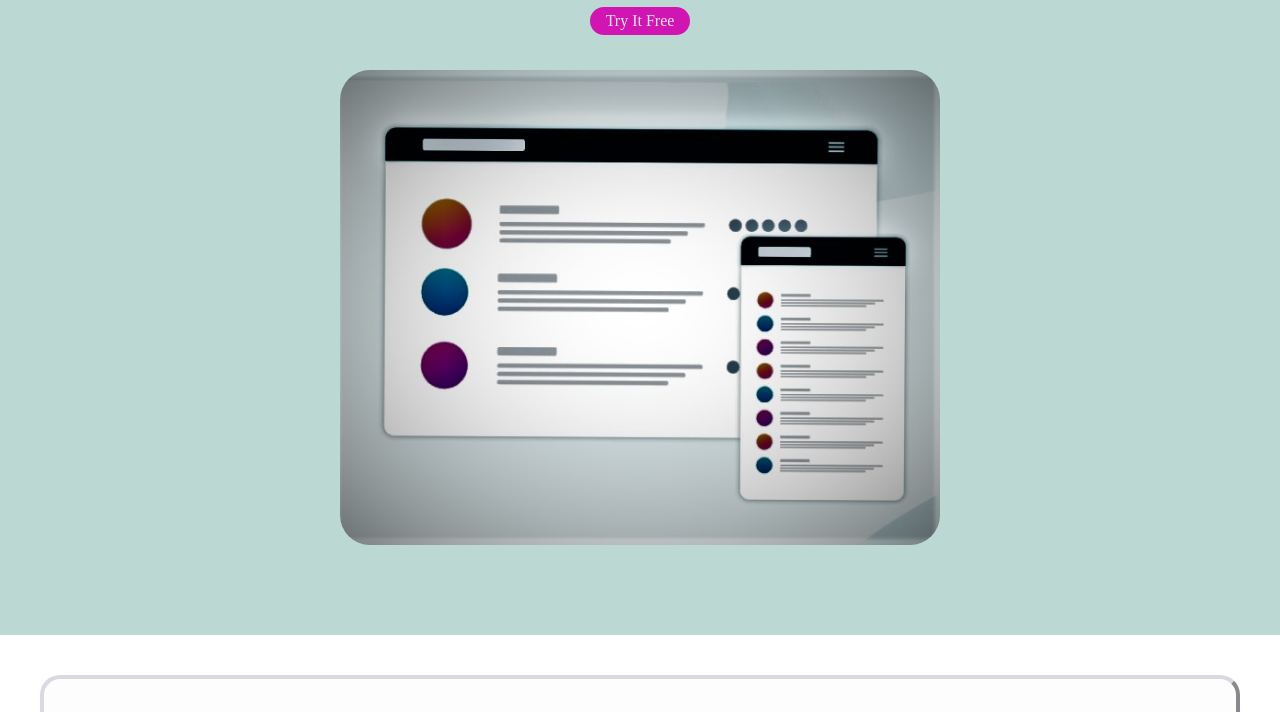
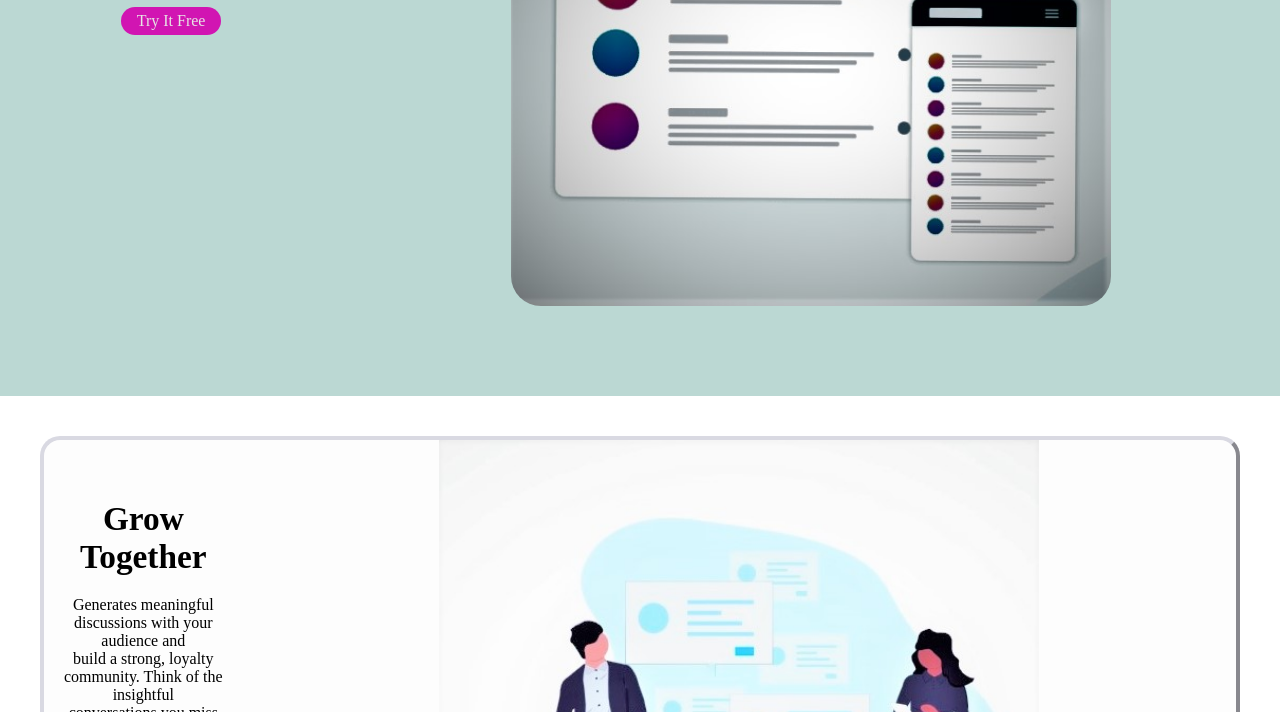
Before and after one commit to gizmo-nrb/huddle, a plain HTML site: page index.html in a window 1280 px wide. Shown: the part 279-991 px from the top of the page. Drawn offline with Linux system fonts and the light colour scheme.

Commit message:
first commit

```diff
--- a/cssfile.css
+++ b/cssfile.css
@@ -15,6 +15,10 @@
     width: 100%;
     height: 70px;
     background-color: rgb(187, 216, 211);
+}
+.layout{
+    display: flex;
+    flex-direction: row;
 }
 .first{
     display: flex;
```
